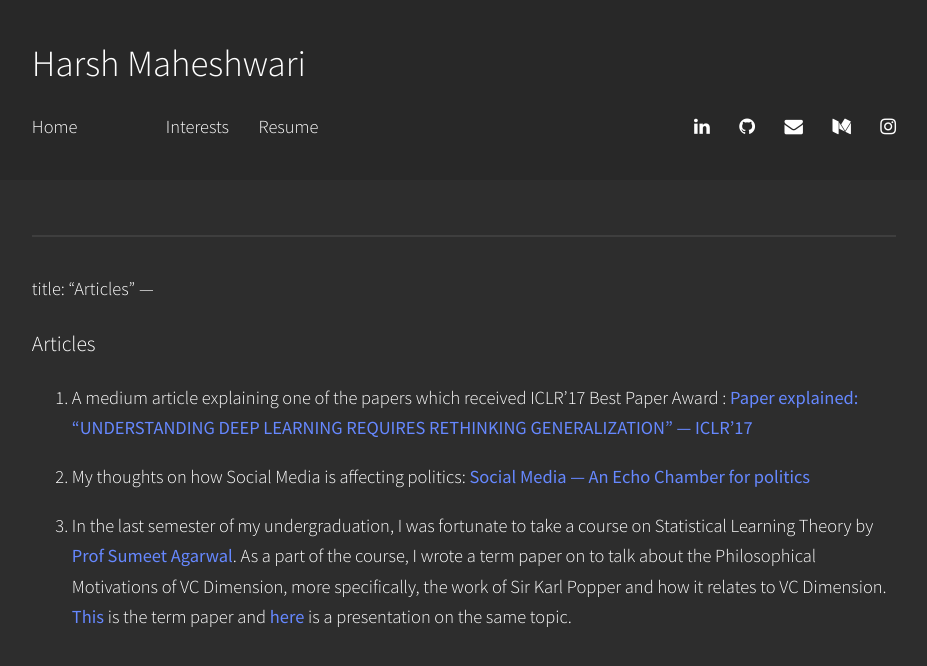
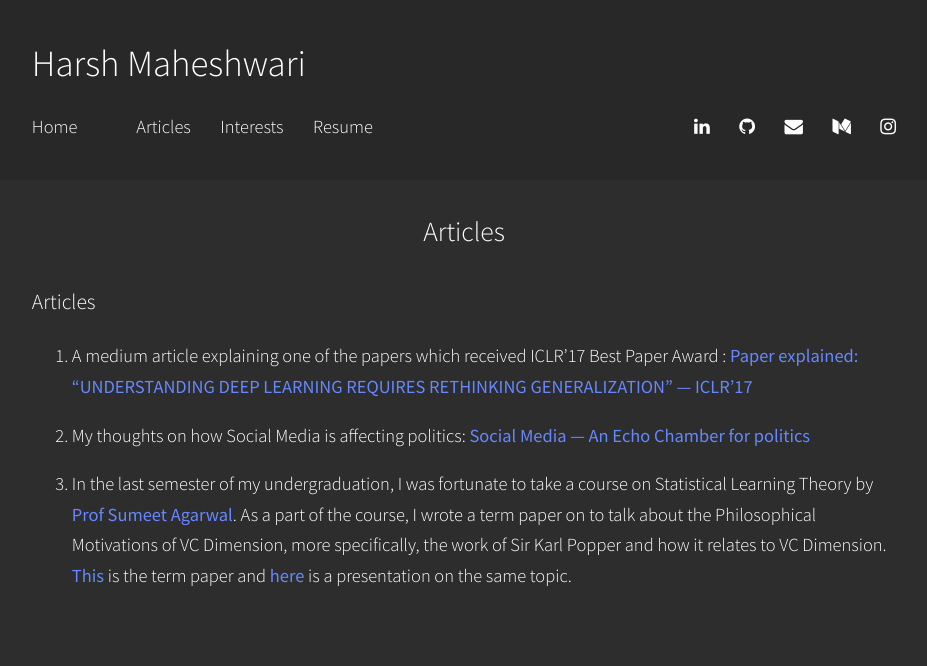
Before and after one commit to harshm121/portfolio-old, a Jekyll site: the page built from Articles/index.md, in a window 1280 px wide. Shown: the top 666 px of the page, without its empty margins (176-1103 px from the left). Built offline with Jekyll 4.4.1, drawn with Linux system fonts in a browser that asks for light colours; our own code applies the rules of GitHub Pages for plain Markdown files.

Commit message:
Update index.md

```diff
--- a/Articles/index.md
+++ b/Articles/index.md
@@ -1,3 +1,6 @@
+---
+title: "Articles"
+---
 <head>
   <!-- Global site tag (gtag.js) - Google Analytics -->
 <script async src="https://www.googletagmanager.com/gtag/js?id=G-2QHSF0Q5FG"></script>
```
Also changed, not shown: other parts of Articles/index.md (+0 -3 lines).
